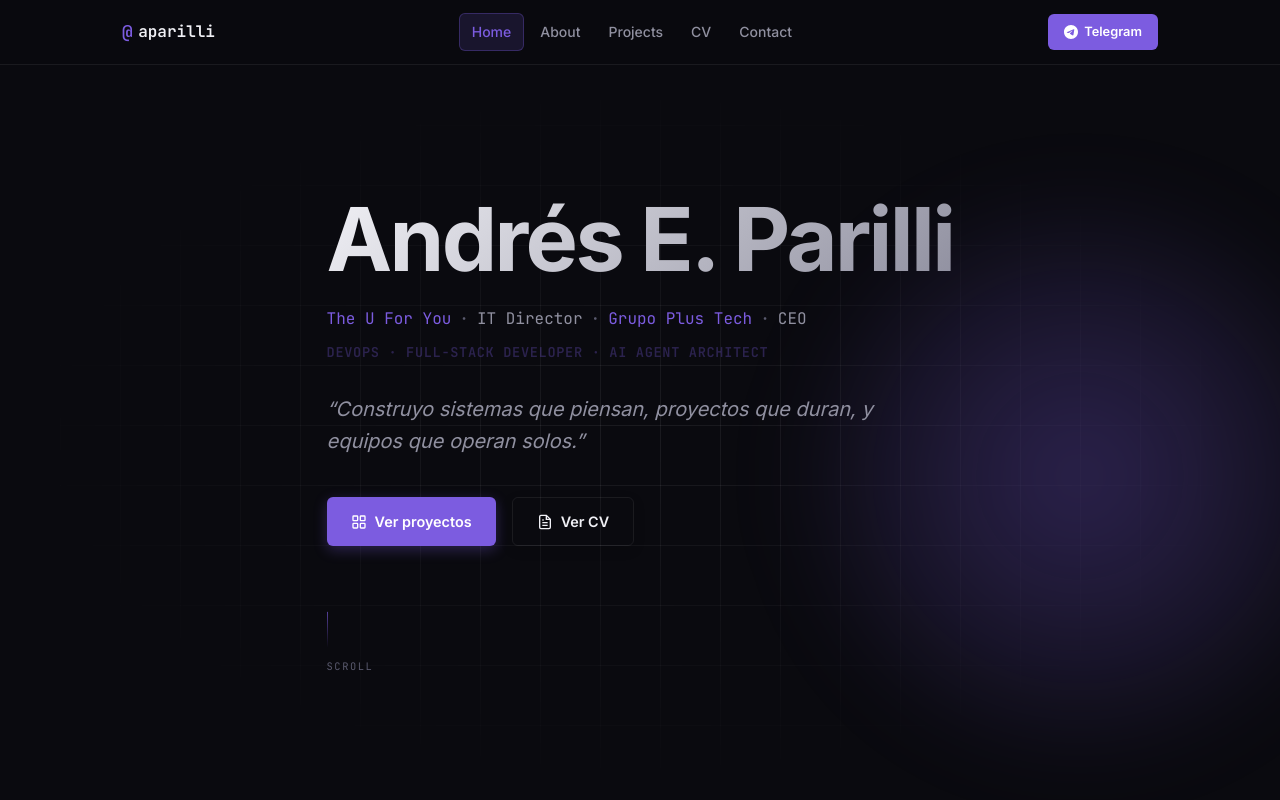
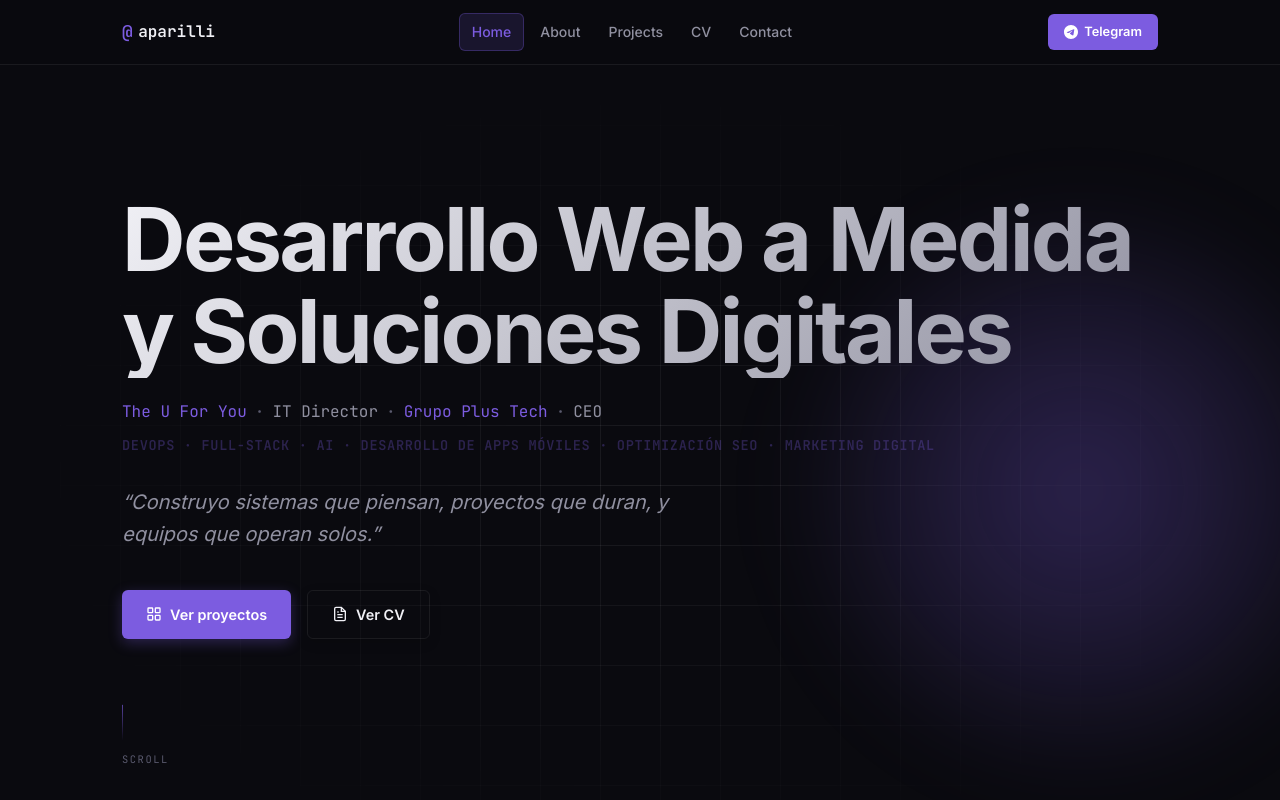
Before and after one commit to andresparilli/aparilli-dev, a Next.js app: page / in a window 1280 px wide. Built offline with nearby package versions, Linux system fonts and the light colour scheme.

Commit message:
Implement SEO recommendations for aparilli.dev: updated meta, title, H1, and H2s.

```diff
--- a/src/components/layout/SEO.tsx
+++ b/src/components/layout/SEO.tsx
@@ -11,8 +11,8 @@ interface SEOProps {
 
 export function generateSEO(props: SEOProps = {}): Metadata {
   const {
-    title = `${profile.shortName} — IT Director & Tech Entrepreneur`,
-    description = profile.tagline,
+    title = "Desarrollo Web, Apps y SEO | aparilli.dev",
+    description = "Creamos experiencias digitales únicas: desarrollo web a medida, aplicaciones móviles y estrategias SEO para tu éxito online. Visita aparilli.dev",
     ogImage = "/og-image.png",
     path = "",
   } = props;
@@ -22,7 +22,7 @@ export function generateSEO(props: SEOProps = {}): Metadata {
   return {
     title,
     description,
-    keywords: ["Andrés Parilli", "IT Director", "Grupo Plus Tech", "The U For You", "tech entrepreneur", "Venezuela"],
+    keywords: ["Desarrollo web a medida", "Soluciones digitales", "Diseño web profesional", "Desarrollo de apps móviles", "Optimización SEO", "Marketing digital"],
     authors: [{ name: profile.shortName }],
     openGraph: {
       title,
--- a/src/components/sections/Hero.tsx
+++ b/src/components/sections/Hero.tsx
@@ -10,7 +10,7 @@ export default function Hero() {
 
       <div className={styles.content}>
         {/* Name */}
-        <h1 className={styles.name}>{profile.name}</h1>
+        <h1 className={styles.name}>Desarrollo Web a Medida y Soluciones Digitales</h1>
 
         {/* Title */}
         <p className={styles.title}>
@@ -25,7 +25,7 @@ export default function Hero() {
 
         {/* Technical Specialties Subtitle */}
         <p className={styles.subtitle}>
-          DevOps · Full-Stack Developer · AI Agent Architect
+          DevOps · Full-Stack · AI · Desarrollo de Apps Móviles · Optimización SEO · Marketing Digital
         </p>
 
         {/* Tagline */}
--- a/src/components/sections/ProjectsGrid.tsx
+++ b/src/components/sections/ProjectsGrid.tsx
@@ -63,7 +63,7 @@ export default function ProjectsGrid() {
         <div className={styles.header}>
           <div>
             <p className="section-label">Portfolio</p>
-            <h2 className={styles.title}>Proyectos destacados</h2>
+            <h2 className={styles.title}>Proyectos de Desarrollo Web y Apps Destacados</h2>
           </div>
           <Link href="/projects" className="btn btn-secondary">
             Ver todos →
```
